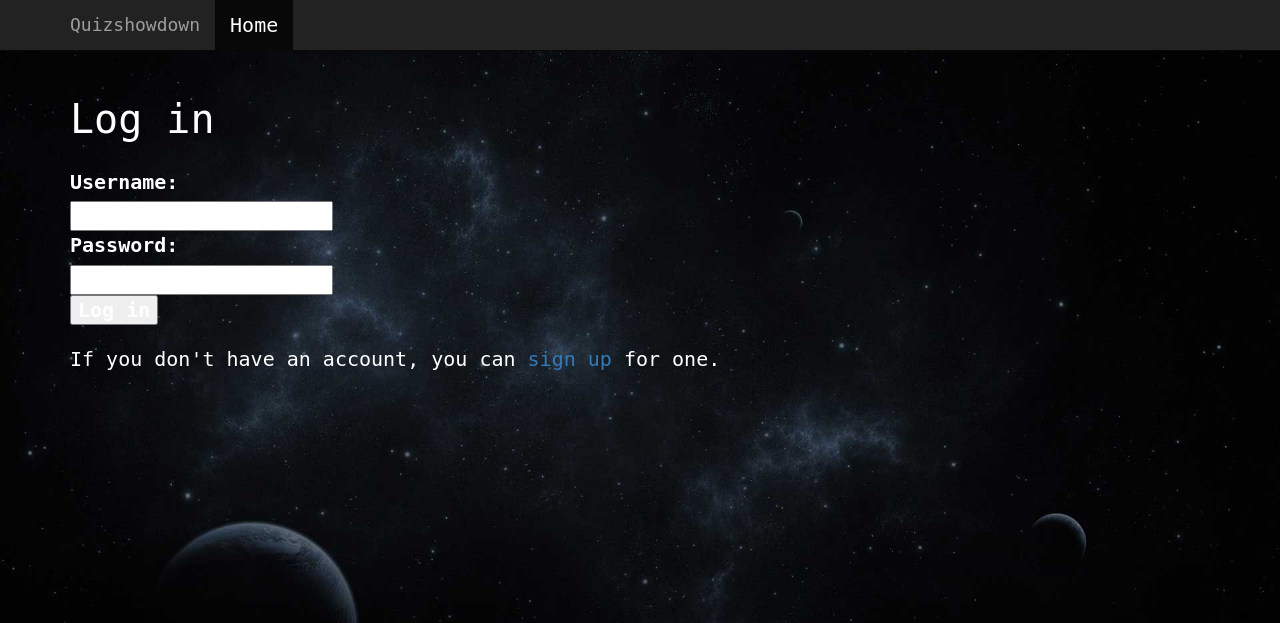
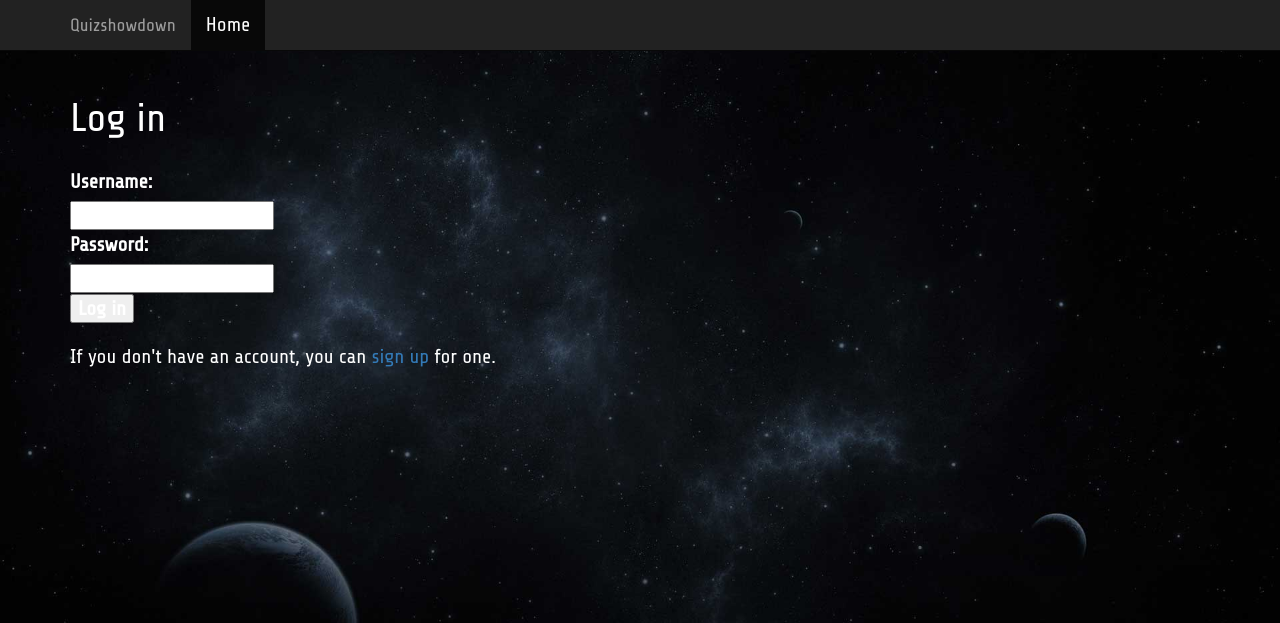
Before and after one commit to thoreg/quizshowdown, a Django app: template django/quizshowdown/templates/registration/login.html in a window 1280 px wide. Shown: the top 623 px of the page. Run offline with Django 3.2, Linux system fonts and the light colour scheme; the template is opened without the code that fills it, so the values that code supplies are empty, except form fields; tables that the repository leaves empty hold one stand-in row (values such as "Sample post"); form fields are guessed from the names that the template uses; parts of the project's set-up code (start-up, migrations or seed data) failed here and were passed over; some libraries are stand-ins or nearby versions.

Commit message:
Use fancy google font

```diff
--- a/django/quizshowdown/static/css/quizshowdown.css
+++ b/django/quizshowdown/static/css/quizshowdown.css
@@ -9,7 +9,7 @@ html {
 body {
     background-color: transparent;
     color: #fff;
-    font-family: monospace;
+    font-family: 'Share Tech', sans-serif;
     font-size: 2em;
     padding-top: 70px;
 }
--- a/django/quizshowdown/templates/base.html
+++ b/django/quizshowdown/templates/base.html
@@ -14,6 +14,7 @@
     <!-- Bootstrap core CSS -->
     <link href="{% static "bootstrap/dist/css/bootstrap.min.css" %}" rel="stylesheet">
     <link href="{% static "css/normalize.css" %}" rel="stylesheet">
+    <link href='http://fonts.googleapis.com/css?family=Share+Tech' rel='stylesheet' type='text/css'>
     <link href="{% static "css/quizshowdown.css" %}" rel="stylesheet">
 
     <!-- HTML5 shim and Respond.js IE8 support of HTML5 elements and media queries -->
```
